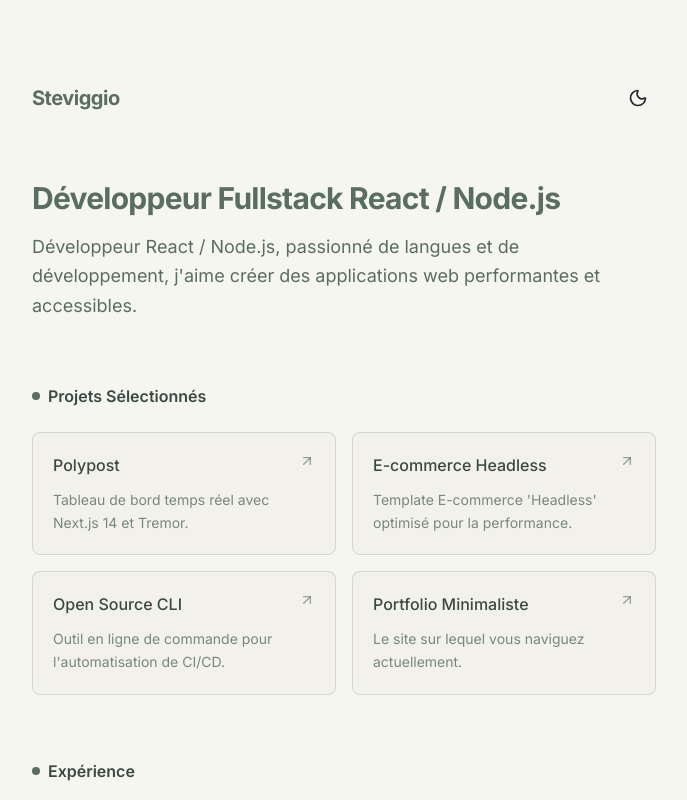
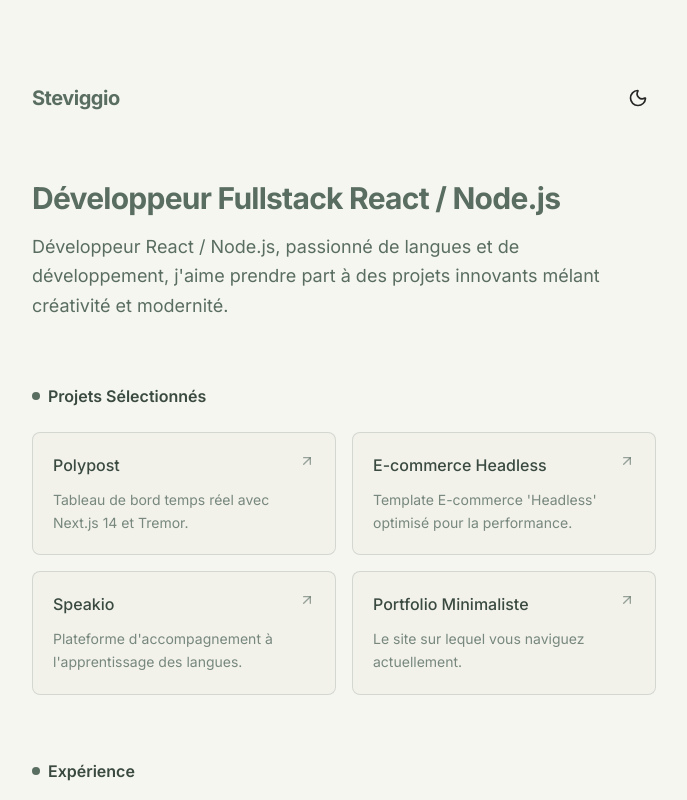
Before and after one commit to Steviggio/next-portfolio, a Next.js app: page / in a window 1280 px wide. Shown: the top 800 px of the page, without its empty margins (296-983 px from the left). Built offline with nearby package versions, Linux system fonts and the light colour scheme.

Commit message:
feat(data): Updating data file and importing linkedin svg

```diff
--- a/app/data/data.ts
+++ b/app/data/data.ts
@@ -4,28 +4,32 @@ export const datas = {
   name: "Steviggio",
   title: "Développeur Fullstack React / Node.js",
   about:
-    "Développeur React / Node.js, passionné de langues et de développement, j'aime créer des applications web performantes et accessibles.",
+    "Développeur React / Node.js, passionné de langues et de développement, j'aime prendre part à des projets innovants mélant créativité et modernité.",
   projects: [
     {
       title: "Polypost",
       description: "Tableau de bord temps réel avec Next.js 14 et Tremor.",
-      link: "https://github.com",
+      link: "https://github.com/Steviggio/polypost",
+      active: true,
     },
     {
       title: "E-commerce Headless ",
       description:
         "Template E-commerce 'Headless' optimisé pour la performance.",
-      link: "https://github.com",
+      link: "https://github.com/Steviggio/eshop-template",
+      active: true,
     },
     {
-      title: "Open Source CLI",
-      description: "Outil en ligne de commande pour l'automatisation de CI/CD.",
+      title: "Speakio",
+      description: "Plateforme d'accompagnement à l'apprentissage des langues.",
       link: "https://github.com",
+      active: false,
     },
     {
       title: "Portfolio Minimaliste",
       description: "Le site sur lequel vous naviguez actuellement.",
-      link: "https://github.com",
+      link: "https://github.com/Steviggio/next-portfolio",
+      active: true,
     },
   ],
   experiences: [
```
Also changed, not shown: public/linkedin.svg (added).
